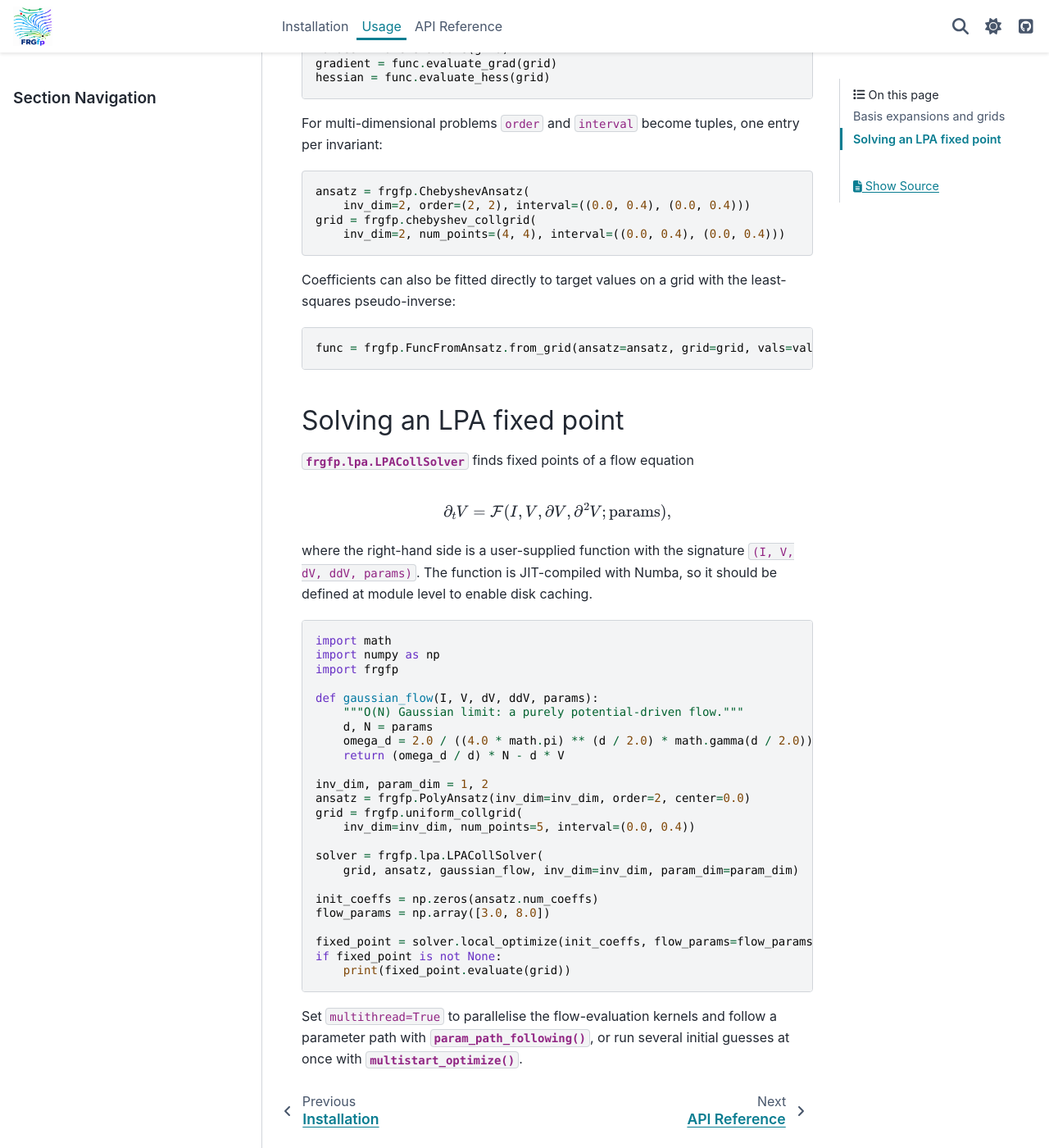
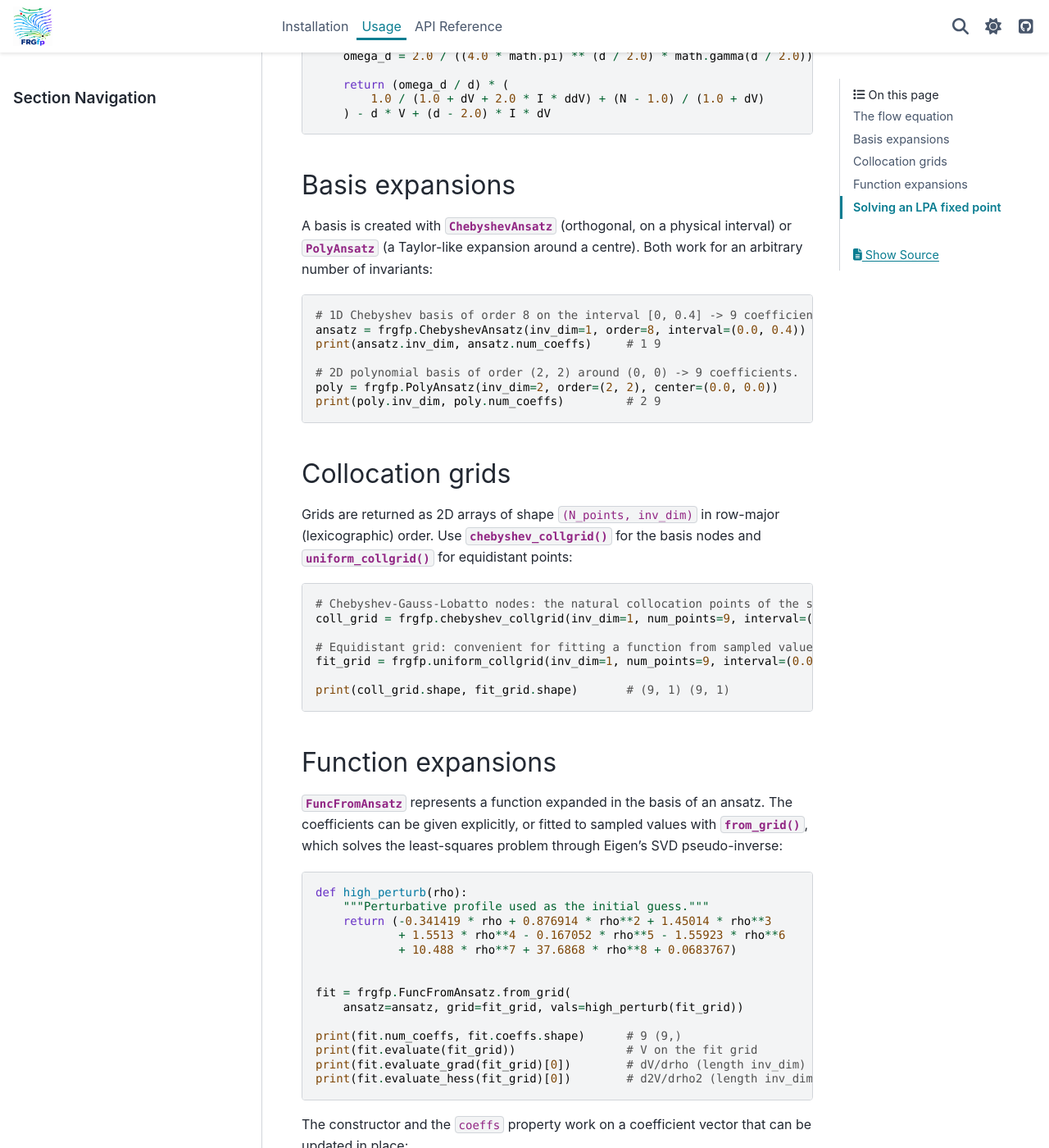
Before and after one commit to molbarnabas/frgfp, a Sphinx documentation site: the page built from doc/source/usage.rst, in a window 1280 px wide and 1400 px high, scrolled down 581 px. Shown: the whole window at 82% size. Built offline with Sphinx 7.4.7 and the PyData theme 0.15.4, drawn with Linux system fonts in a browser that asks for light colours; the version number could not be read and is left out; some of the changed text lies outside the part shown.

Commit message:
Add new examle and fix typo

```diff
--- a/doc/source/api/core.rst
+++ b/doc/source/api/core.rst
@@ -3,7 +3,7 @@ Core
 
 The core submodule (``frgfp._core``) provides the foundational structures of the
 package: the basis expansions (ansätze), the collocation grid generators and the
-functional evaluator. The heavy lifting is delegated to the Eigen C++ backend,
+function evaluator. The heavy lifting is delegated to the Eigen C++ backend,
 and the public objects are re-exported from the top-level :mod:`frgfp`
 namespace.
 
--- a/doc/source/usage.rst
+++ b/doc/source/usage.rst
@@ -1,61 +1,18 @@
 Usage
 =====
 
-Basis expansions and grids
---------------------------
+This page walks through the whole public API of FRGfp with one complete,
+runnable example: the O(N) Wilson-Fisher flow at order
+:math:`\mathcal{O}(\bar{\rho}^8)` in the local potential approximation. The
+snippets below are meant to be read in order; together they form a single
+script.
 
-Every functional is described by an *ansatz* (a tensor-product basis) and is
-evaluated on a *collocation grid*. Both are created for an arbitrary invariant
-dimension ``inv_dim``.
+The flow equation
+-----------------
 
-.. code-block:: python
-
-   import numpy as np
-   import frgfp
-
-   # A 1D Chebyshev basis of order 5 on [-1, 1].
-   ansatz = frgfp.ChebyshevAnsatz(inv_dim=1, order=5, interval=(-1.0, 1.0))
-
-   # A uniform collocation grid with 20 points on the same interval.
-   grid = frgfp.uniform_collgrid(inv_dim=1, num_points=20, interval=(-1.0, 1.0))
-
-   # Pair the ansatz with a coefficient vector.
-   coeffs = np.random.rand(ansatz.num_coeffs)
-   func = frgfp.FuncFromAnsatz(ansatz=ansatz, coeffs=coeffs)
-
-   values = func.evaluate(grid)
-   gradient = func.evaluate_grad(grid)
-   hessian = func.evaluate_hess(grid)
-
-For multi-dimensional problems ``order`` and ``interval`` become tuples, one
-entry per invariant:
-
-.. code-block:: python
-
-   ansatz = frgfp.ChebyshevAnsatz(
-       inv_dim=2, order=(2, 2), interval=((0.0, 0.4), (0.0, 0.4)))
-   grid = frgfp.chebyshev_collgrid(
-       inv_dim=2, num_points=(4, 4), interval=((0.0, 0.4), (0.0, 0.4)))
-
-Coefficients can also be fitted directly to target values on a grid with the
-least-squares pseudo-inverse:
-
-.. code-block:: python
-
-   func = frgfp.FuncFromAnsatz.from_grid(ansatz=ansatz, grid=grid, vals=values)
-
-Solving an LPA fixed point
---------------------------
-
-:class:`frgfp.lpa.LPACollSolver` finds fixed points of a flow equation
-
-.. math::
-
-   \partial_t V = \mathcal{F}(I, V, \partial V, \partial^2 V; \text{params}),
-
-where the right-hand side is a user-supplied function with the signature
-``(I, V, dV, ddV, params)``. The function is JIT-compiled with Numba, so it
-should be defined at module level to enable disk caching.
+The flow is a user-defined function with the signature
+``(I, V, dV, ddV, params)``. It is JIT-compiled with Numba, so define it at
+module level to enable disk caching:
 
 .. code-block:: python
 
@@ -63,28 +20,147 @@ should be defined at module level to enable disk caching.
    import numpy as np
    import frgfp
 
-   def gaussian_flow(I, V, dV, ddV, params):
-       """O(N) Gaussian limit: a purely potential-driven flow."""
+
+   def ON_flowrhs(I, V, dV, ddV, params):
+       """O(N) flow right-hand side in the local potential approximation."""
        d, N = params
        omega_d = 2.0 / ((4.0 * math.pi) ** (d / 2.0) * math.gamma(d / 2.0))
-       return (omega_d / d) * N - d * V
 
-   inv_dim, param_dim = 1, 2
-   ansatz = frgfp.PolyAnsatz(inv_dim=inv_dim, order=2, center=0.0)
-   grid = frgfp.uniform_collgrid(
-       inv_dim=inv_dim, num_points=5, interval=(0.0, 0.4))
+       return (omega_d / d) * (
+           1.0 / (1.0 + dV + 2.0 * I * ddV) + (N - 1.0) / (1.0 + dV)
+       ) - d * V + (d - 2.0) * I * dV
+
+Basis expansions
+----------------
+
+A basis is created with :class:`~frgfp.ChebyshevAnsatz` (orthogonal, on a
+physical interval) or :class:`~frgfp.PolyAnsatz` (a Taylor-like expansion
+around a centre). Both work for an arbitrary number of invariants:
+
+.. code-block:: python
+
+   # 1D Chebyshev basis of order 8 on the interval [0, 0.4] -> 9 coefficients.
+   ansatz = frgfp.ChebyshevAnsatz(inv_dim=1, order=8, interval=(0.0, 0.4))
+   print(ansatz.inv_dim, ansatz.num_coeffs)     # 1 9
+
+   # 2D polynomial basis of order (2, 2) around (0, 0) -> 9 coefficients.
+   poly = frgfp.PolyAnsatz(inv_dim=2, order=(2, 2), center=(0.0, 0.0))
+   print(poly.inv_dim, poly.num_coeffs)         # 2 9
+
+Collocation grids
+-----------------
+
+Grids are returned as 2D arrays of shape ``(N_points, inv_dim)`` in row-major
+(lexicographic) order. Use :func:`~frgfp.chebyshev_collgrid` for the basis
+nodes and :func:`~frgfp.uniform_collgrid` for equidistant points:
+
+.. code-block:: python
+
+   # Chebyshev-Gauss-Lobatto nodes: the natural collocation points of the solver.
+   coll_grid = frgfp.chebyshev_collgrid(inv_dim=1, num_points=9, interval=(0.0, 0.4))
+
+   # Equidistant grid: convenient for fitting a function from sampled values.
+   fit_grid = frgfp.uniform_collgrid(inv_dim=1, num_points=9, interval=(0.0, 0.4))
+
+   print(coll_grid.shape, fit_grid.shape)       # (9, 1) (9, 1)
+
+Function expansions
+-------------------
+
+:class:`~frgfp.FuncFromAnsatz` represents a function expanded in the basis of
+an ansatz. The coefficients can be given explicitly, or fitted to sampled
+values with :meth:`~frgfp.FuncFromAnsatz.from_grid`, which solves the
+least-squares problem through Eigen's SVD pseudo-inverse:
+
+.. code-block:: python
+
+   def high_perturb(rho):
+       """Perturbative profile used as the initial guess."""
+       return (-0.341419 * rho + 0.876914 * rho**2 + 1.45014 * rho**3
+               + 1.5513 * rho**4 - 0.167052 * rho**5 - 1.55923 * rho**6
+               + 10.488 * rho**7 + 37.6868 * rho**8 + 0.0683767)
+
+
+   fit = frgfp.FuncFromAnsatz.from_grid(
+       ansatz=ansatz, grid=fit_grid, vals=high_perturb(fit_grid))
+
+   print(fit.num_coeffs, fit.coeffs.shape)      # 9 (9,)
+   print(fit.evaluate(fit_grid))                # V on the fit grid
+   print(fit.evaluate_grad(fit_grid)[0])        # dV/drho (length inv_dim)
+   print(fit.evaluate_hess(fit_grid)[0])        # d2V/drho2 (length inv_dim**2)
+
+The constructor and the ``coeffs`` property work on a coefficient vector that
+can be updated in place:
+
+.. code-block:: python
+
+   func = frgfp.FuncFromAnsatz(ansatz=ansatz, coeffs=fit.coeffs)
+   func.coeffs = 0.5 * fit.coeffs              # updates the expansion in place
+   print(func.ansatz.num_coeffs)               # 9
+
+:meth:`~frgfp.FuncFromAnsatz.evaluate_rhs` evaluates the expansion, its
+derivatives and the flow equation in one call:
+
+.. code-block:: python
+
+   x = np.linspace(0.0, 0.4, 100)
+   rhs = fit.evaluate_rhs(x, 1, ON_flowrhs, (3.0, 8.0))
+   print(rhs.shape)                             # (100,)
+
+Solving an LPA fixed point
+--------------------------
+
+:class:`frgfp.lpa.LPACollSolver` performs the Newton-Gauss iteration. It takes
+the collocation grid, the ansatz, the flow function and the two dimensions:
+``inv_dim`` (invariants) and ``param_dim`` (flow parameters).
+
+.. code-block:: python
 
    solver = frgfp.lpa.LPACollSolver(
-       grid, ansatz, gaussian_flow, inv_dim=inv_dim, param_dim=param_dim)
+       ansatz=ansatz, coll_grid=coll_grid, flowrhs_func=ON_flowrhs,
+       inv_dim=1, param_dim=2)
 
-   init_coeffs = np.zeros(ansatz.num_coeffs)
-   flow_params = np.array([3.0, 8.0])
+   print(solver.inv_dim, solver.param_dim)      # 1 2
 
-   fixed_point = solver.local_optimize(init_coeffs, flow_params=flow_params)
+   fixed_point = solver.local_optimize(
+       init_coeffs=fit.coeffs, flow_params=(3.0, 8.0),
+       maxiter=1000, tol=1e-8, multithread=True)
+
    if fixed_point is not None:
-       print(fixed_point.evaluate(grid))
+       print(fixed_point.evaluate(coll_grid))   # the fixed-point potential
 
-Set ``multithread=True`` to parallelise the flow-evaluation kernels and follow a
-parameter path with :meth:`~frgfp.lpa.LPACollSolver.param_path_following`, or run
-several initial guesses at once with
-:meth:`~frgfp.lpa.LPACollSolver.multistart_optimize`.
+At the fixed point the right-hand side of the flow vanishes, which is a
+convenient convergence check:
+
+.. code-block:: python
+
+   residual = fixed_point.evaluate_rhs(coll_grid, 1, ON_flowrhs, (3.0, 8.0))
+   print(np.max(np.abs(residual)))              # ~1e-11
+
+The solver offers three further entry points. Each returns ``None`` for the
+runs that did not converge:
+
+.. code-block:: python
+
+   # A fixed number of iterations, without a convergence criterion.
+   stepped = solver.local_optimize_fixed_iterations(
+       init_coeffs=fit.coeffs, flow_params=(3.0, 8.0),
+       num_iter=3, multithread=True)
+
+   # Follow a path of flow parameters, restarting from the previous solution.
+   path = solver.param_path_following(
+       init_coeffs=fixed_point.coeffs,
+       flow_params_path=[(3.0, 8.0), (3.0, 9.0)],
+       maxiter=1000, tol=1e-8, multithread=True)
+
+   # Several initial guesses at once (the starts run in parallel).
+   starts = solver.multistart_optimize(
+       init_coeffs_list=[fixed_point.coeffs, fit.coeffs],
+       flow_params=(3.0, 8.0), maxiter=1000, tol=1e-8)
+
+   print([fp is not None for fp in path])       # [True, True]
+   print([fp is not None for fp in starts])     # [True, True]
+
+The result can be compared with the perturbative input by evaluating both on a
+dense grid (``fixed_point.evaluate(x)`` versus ``fit.evaluate(x)``); the
+collocation points themselves are exactly the rows of ``coll_grid``.
```
Also changed, not shown: 4 other files.
